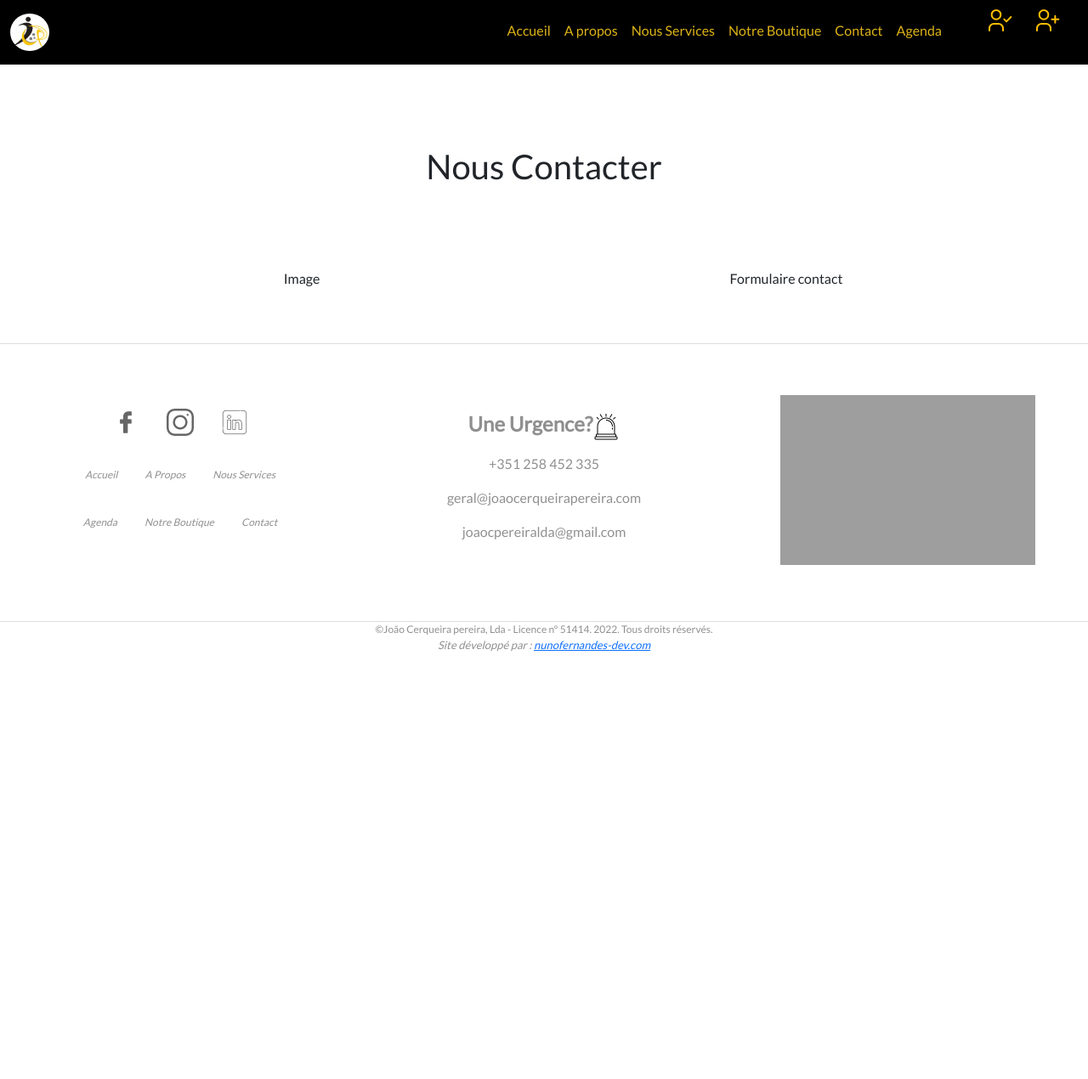
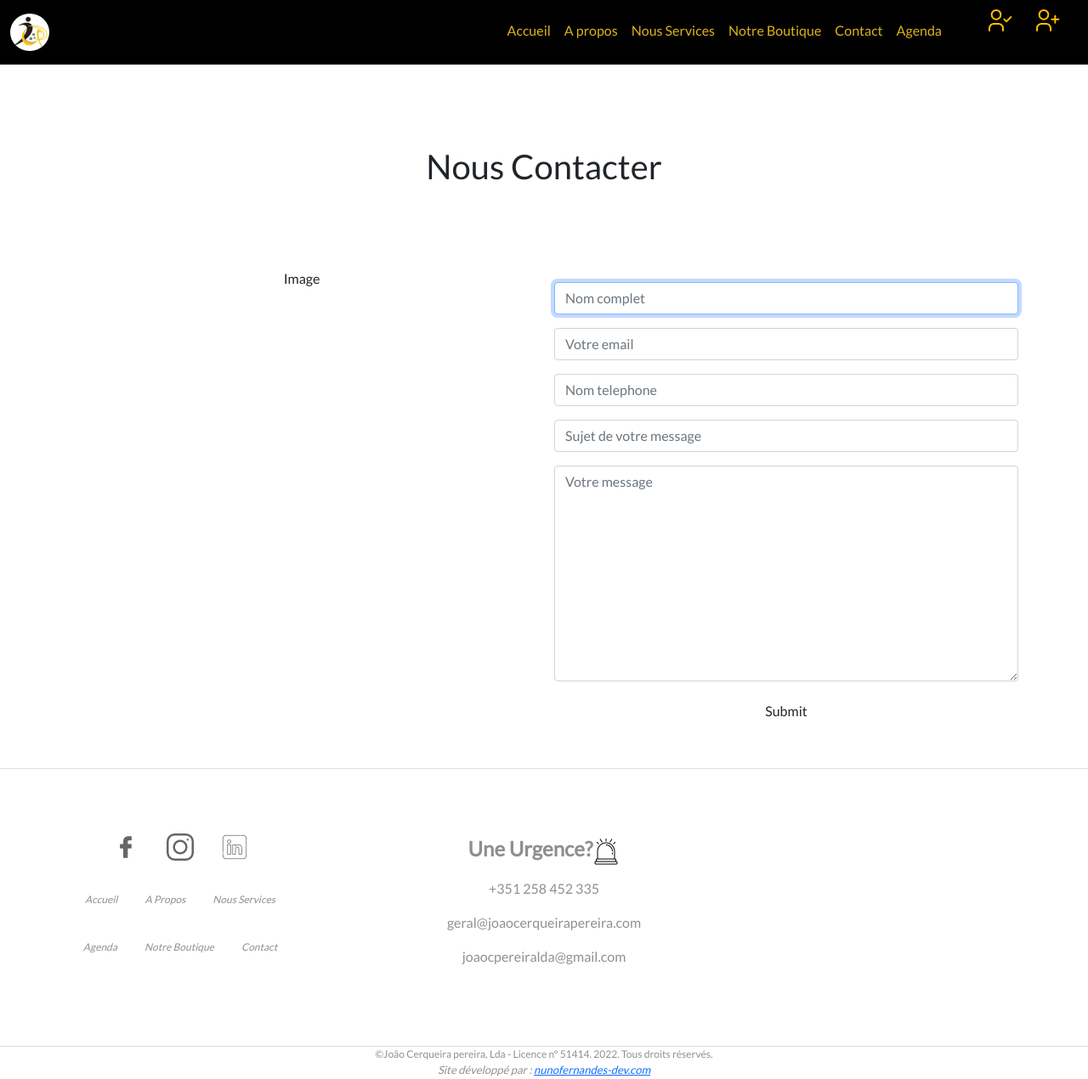
Before and after one commit to Nunofds/jcp_webapp, a Django app: page /accueil/contact/ in a window 1280 px wide. Shown: the whole page at 85% size. Before the commit the page ends 767 px from the top, so only its background shows below. Run offline with Django 4.2, Linux system fonts and the light colour scheme; some libraries are stand-ins or nearby versions; grey boxes are pictures that could not be loaded.

Commit message:
starting create contact page

```diff
--- a/account/templates/account/inscription.html
+++ b/account/templates/account/inscription.html
@@ -24,7 +24,7 @@
                         {% render_field form.username class="form-control" placeholder="Nom utilisateur" type="text" %}
                     </div>
                     <div class="form-group mt-3">
-                        {% render_field form.email class="form-control" placeholder="Email" type="text" %}
+                        {% render_field form.email class="form-control" placeholder="Email" type="email" %}
                     </div>
                     <div class="form-group mt-3">
                         {% render_field form.password1 class="form-control" placeholder="Mot de passe" type="password" %}
--- /dev/null
+++ b/contact/forms.py
@@ -0,0 +1,31 @@
+from django import forms
+
+
+class ContactForm(forms.Form):
+    name = forms.CharField(required=True, widget=forms.TextInput(
+        attrs={
+            'autofocus': True,
+            'class': 'form-control',
+            'placeholder': 'Votre nom complet'})
+    )
+    email = forms.EmailField(required=True, widget=forms.EmailInput(
+        attrs={
+            'autofocus': True,
+            'class': 'form-control',
+            'placeholder': 'Votre email'}))
+    phone = forms.CharField(required=True, widget=forms.TextInput(
+        attrs={
+            'autofocus': True,
+            'class': 'form-control',
+            'placeholder': 'Votre telephone'}))
+    subject = forms.CharField(required=True, widget=forms.TextInput(
+        attrs={
+            'autofocus': True,
+            'class': 'form-control',
+            'placeholder': 'Sujet de votre message'}))
+    message = forms.CharField(required=True, widget=forms.Textarea(
+        attrs={
+            'autofocus': True,
+            'class': 'form-control',
+            'placeholder': 'Votre nom complet'})
+    )
--- a/contact/templates/contact/contact.html
+++ b/contact/templates/contact/contact.html
@@ -1,4 +1,5 @@
 {% extends 'main.html' %}
+{% load widget_tweaks %}
 {% load static %}
 
 {% block content %}
@@ -13,7 +14,29 @@
                 <p>Image</p>
             </div>
             <div class="col-md-6 col-sm-12">
-                <p>Formulaire contact</p>
+                <form action="/your-name/" method="post">
+                    {% csrf_token %}
+                    <div class="form-group mt-3">
+                        {% render_field form.name class="form-control" placeholder="Nom complet" type="text" %}
+                    </div>
+                    <div class="form-group mt-3">
+                        {% render_field form.email class="form-control" placeholder="Votre email" type="email" %}
+                    </div>
+                    <div class="form-group mt-3">
+                        {% render_field form.phone class="form-control" placeholder="Nom telephone" type="text" %}
+                    </div>
+                    <div class="form-group mt-3">
+                        {% render_field form.subject class="form-control" placeholder="Sujet de votre message" type="text" %}
+                    </div>
+                    <div class="form-group mt-3">
+                        {% render_field form.message class="form-control" placeholder="Votre message" type="text" %}
+                    </div>
+                    <!-- button submit -->
+                    <div>
+                        <input class="btn mt-3" type="submit" value="Submit">
+                    </div>
+
+                </form>
             </div>
         </div>
     </div>
--- a/contact/views.py
+++ b/contact/views.py
@@ -1,5 +1,10 @@
 from django.shortcuts import render
+from .forms import ContactForm
 
 
 def contact(request):
-    return render(request, 'contact/contact.html')
+
+    form = ContactForm
+
+    content = {'form':form}
+    return render(request, 'contact/contact.html', content)
```
Also changed, not shown: user/templates/user/user_home.html (+56 -29 lines), logos_black.png (deleted).
